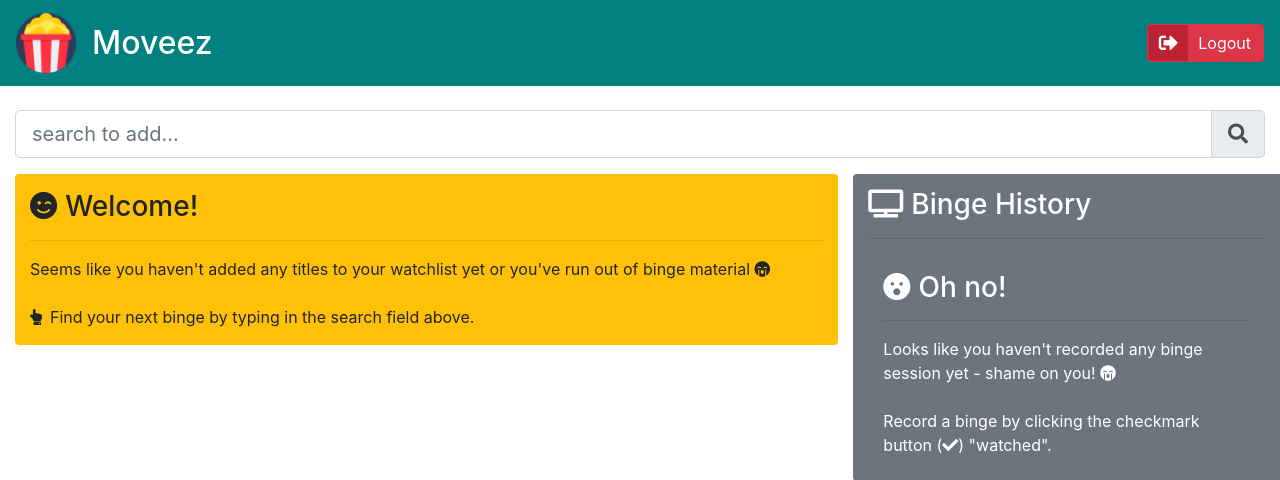
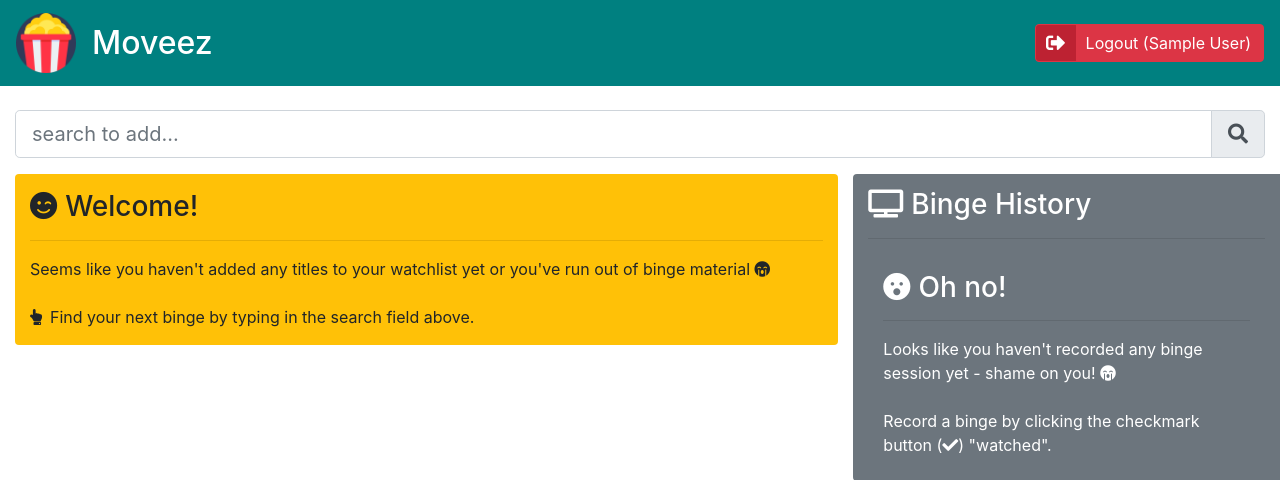
Before and after one commit to badewanne89/moveez, a Node server app: page /title in a window 1280 px wide. Shown: the top 480 px of the page. Run offline with Node 20, Linux system fonts and the light colour scheme; the visitor is signed in with stand-in values (Sample User, id 1); data that the repository does not hold is empty; some libraries are stand-ins or nearby versions.

Commit message:
show username on logout button

```diff
--- a/services/gui/src/app/controllers/title.js
+++ b/services/gui/src/app/controllers/title.js
@@ -11,7 +11,7 @@ function postTitle(req, res){
         console.log("metrics.postTitle")
     }
 
-    var newTitle = new Title({...req.body.title, user: req.user});
+    var newTitle = new Title({...req.body.title, user: req.user.id});
 
     //some titles have no imdbRating, we need to avoid crashing the db (#59)
     if(!newTitle.imdbRating) {
@@ -61,7 +61,7 @@ function getTitles(req, res){
     if(process.env.NODE_ENV !== "test"){
         console.log("metrics.getTitles")
     }
-    var query = Title.find({user:req.user}, undefined, {sort:{createdAt:-1}});
+    var query = Title.find({user:req.user.id}, undefined, {sort:{createdAt:-1}});
     query.exec((err, titles) => {
         if(err) {
             res.status(HttpStatus.NOT_FOUND)
@@ -71,7 +71,7 @@ function getTitles(req, res){
             if(req.get('Accept') === "application/json"){
                 res.json(titles)
             } else {
-                res.render("title/index", {titles: titles})
+                res.render("title/index", {titles: titles, username: req.user.displayName})
             }
         }
     })
@@ -83,7 +83,7 @@ function getTitle(req, res){
     if(process.env.NODE_ENV !== "test"){
         console.log("metrics.getTitle")
     }
-    var query = Title.findOne({ _id: req.params.id, user: req.user });
+    var query = Title.findOne({ _id: req.params.id, user: req.user.id });
     query.exec((err, title) => {
         if(err || !title) {
             res.status(HttpStatus.NOT_FOUND)
@@ -107,7 +107,7 @@ function updateTitle(req, res){
     }
     //check for name in body
     if(req.body.title.name !== "") {
-        var query = Title.findOneAndUpdate({ _id: req.params.id, user: req.user }, {...req.body.title, user: req.user}, {new: true})
+        var query = Title.findOneAndUpdate({ _id: req.params.id, user: req.user.id }, {...req.body.title, user: req.user.id}, {new: true})
         query.exec((err, updatedTitle) => {
             if(err || !updatedTitle) {
                 res.status(HttpStatus.NOT_FOUND)
@@ -148,7 +148,7 @@ function deleteTitle(req, res){
     if(process.env.NODE_ENV !== "test"){
         console.log("metrics.deleteTitle")
     }
-    var query = Title.findOneAndRemove({ _id: req.params.id, user: req.user }, req.body.title)
+    var query = Title.findOneAndRemove({ _id: req.params.id, user: req.user.id }, req.body.title)
     query.exec((err, deletedTitle) => {
         if(err || !deletedTitle) {
             res.status(HttpStatus.NOT_FOUND)
--- a/services/gui/src/app/login.js
+++ b/services/gui/src/app/login.js
@@ -24,12 +24,12 @@ const initialize = (app, port) => {
             callbackURL: DEV_MODE ? `https://localhost:${port}/auth/facebook/callback` : "https://www.moveez.de/auth/facebook/callback"
         },
         function(accessToken, refreshToken, profile, done) {
-              done(null, profile.id);
+            done(null, profile);
         }
     );
 
     const customStrategy = new LocalStrategy(
-        (user, pass, done) => user === "cypress" && pass === "cypress" ? done(null, user) : done(null, false)
+        (user, pass, done) => user === "cypress" && pass === "cypress" ? done(null, {id:user, displayName:user}) : done(null, false)
     );
 
     const authorizationStrategy = LOCAL_AUTH ? customStrategy : facebookStrategy;
--- a/services/gui/src/app/views/partials/header.ejs
+++ b/services/gui/src/app/views/partials/header.ejs
@@ -32,7 +32,7 @@
             <div class="collapse navbar-collapse justify-content-end" id="navbarNav">
                 <hr class="d-sm-none">
                 <a id="logout" href="/logout" class="btn btn-icon-danger btn-danger">
-                    <i class="fas fa-sign-out-alt"></i> Logout
+                    <i class="fas fa-sign-out-alt"></i> Logout (<%= username %>)
                 </a>
             </div>
         </nav>
```
Also changed, not shown: services/gui/cypress/integration/title_page_spec.js (+3 -0 lines), services/gui/test/integration/app.js (+4 -4 lines).
